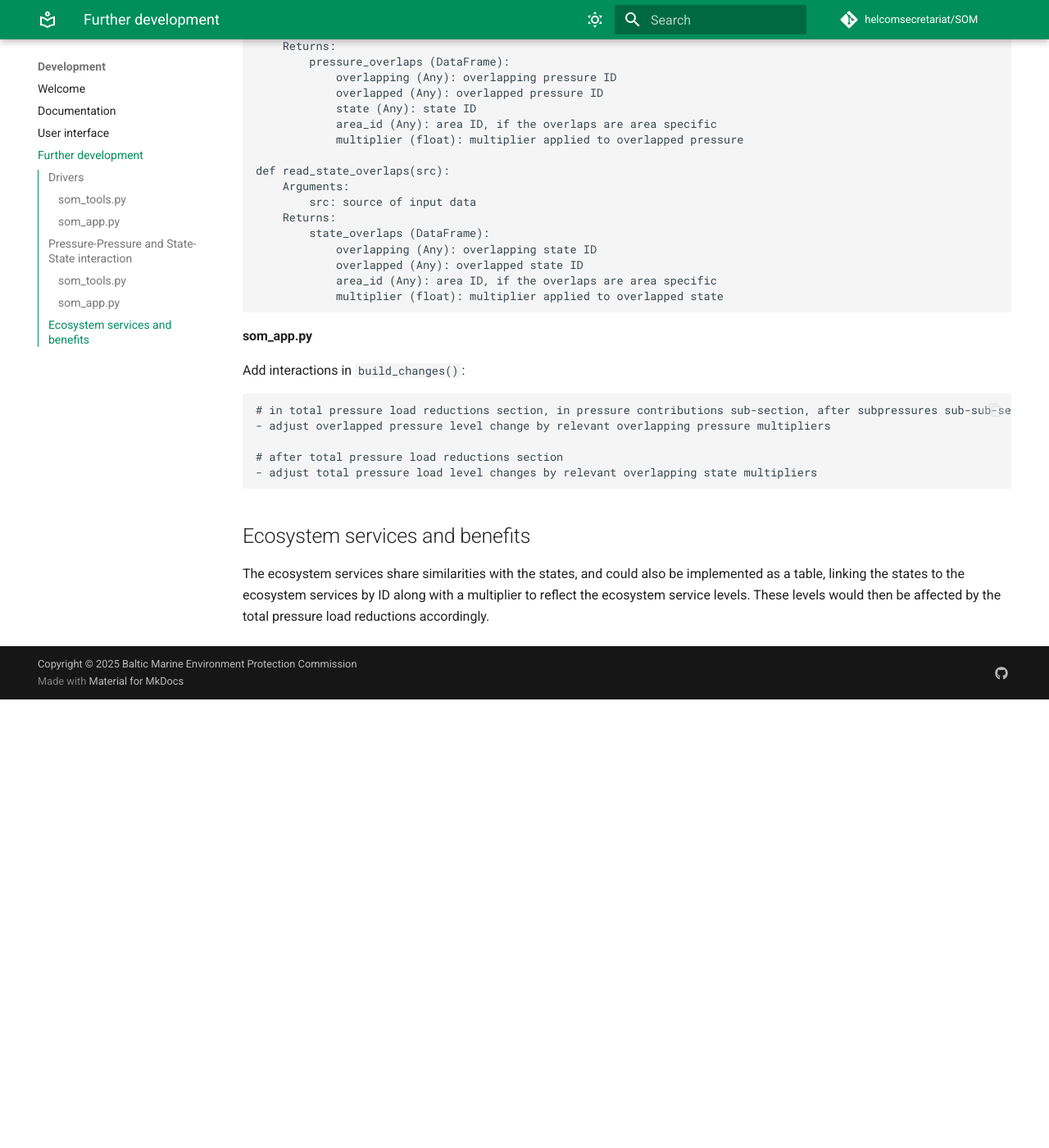
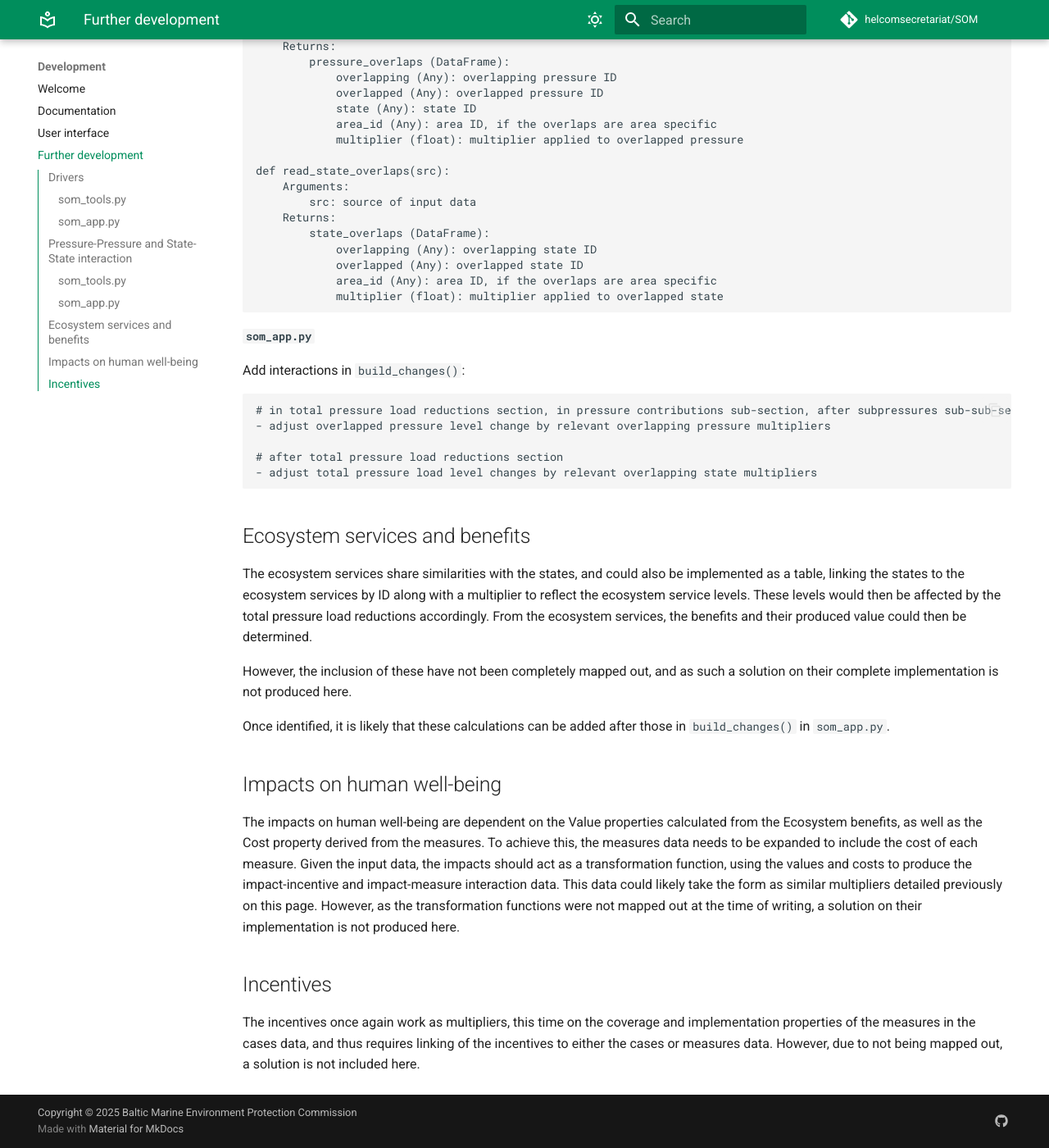
Before and after one commit to helcomsecretariat/SOM, an MkDocs documentation site: the page built from docs/development/further-development.md, in a window 1280 px wide and 1400 px high, scrolled down 3051 px. Shown: the whole window at 82% size. Built offline with MkDocs 1.6.1 and Material for MkDocs 9.7.7, drawn with Linux system fonts in a browser that asks for light colours; comment, search, counter and statistics services are not loaded; before the commit the page ends 3904 px from its top, so only the background shows below that.

Commit message:
Update further-development.md

````diff
--- a/docs/development/further-development.md
+++ b/docs/development/further-development.md
@@ -23,7 +23,7 @@ The drivers have two main vectors into the existing framework:
 
 These could be implemented as two tables, linking driver and pressure/state IDs together along with a multiplier affecting the reduction on pressure/TPL levels.
 
-#### som_tools.py
+#### ``som_tools.py``
 
 If the data is not already as described above, add a method to handle the preprocessing of the input data:
 
@@ -44,7 +44,7 @@ def read_drivers(src):
             multiplier (float): multiplier applied to total pressure load reductions
 ```
 
-#### som_app.py
+#### ``som_app.py``
 
 Add driver-pressure interactions in `build_changes()`:
 
@@ -70,7 +70,7 @@ The pressure-pressure and state-state interactions work similarly to the measure
 
 While the subpressures data reflect how a pressure makes up for a portion of another pressure, pressure-pressure interactions describe how the change in one pressure affects another pressure.
 
-#### som_tools.py
+#### ``som_tools.py``
 
 If the data is not already as described above, add two methods to handle the preprocessing of the input data:
 
@@ -97,7 +97,7 @@ def read_state_overlaps(src):
             multiplier (float): multiplier applied to overlapped state
 ```
 
-#### som_app.py
+#### ``som_app.py``
 
 Add interactions in `build_changes()`:
 
@@ -111,4 +111,16 @@ Add interactions in `build_changes()`:
 
 ## Ecosystem services and benefits
 
-The ecosystem services share similarities with the states, and could also be implemented as a table, linking the states to the ecosystem services by ID along with a multiplier to reflect the ecosystem service levels. These levels would then be affected by the total pressure load reductions accordingly.
+The ecosystem services share similarities with the states, and could also be implemented as a table, linking the states to the ecosystem services by ID along with a multiplier to reflect the ecosystem service levels. These levels would then be affected by the total pressure load reductions accordingly. From the ecosystem services, the benefits and their produced value could then be determined.
+
+However, the inclusion of these have not been completely mapped out, and as such a solution on their complete implementation is not produced here.
+
+Once identified, it is likely that these calculations can be added after those in `build_changes()` in `som_app.py`.
+
+## Impacts on human well-being
+
+The impacts on human well-being are dependent on the Value properties calculated from the Ecosystem benefits, as well as the Cost property derived from the measures. To achieve this, the measures data needs to be expanded to include the cost of each measure. Given the input data, the impacts should act as a transformation function, using the values and costs to produce the impact-incentive and impact-measure interaction data. This data could likely take the form as similar multipliers detailed previously on this page. However, as the transformation functions were not mapped out at the time of writing, a solution on their implementation is not produced here.
+
+## Incentives
+
+The incentives once again work as multipliers, this time on the coverage and implementation properties of the measures in the cases data, and thus requires linking of the incentives to either the cases or measures data. However, due to not being mapped out, a solution is not included here.
````
